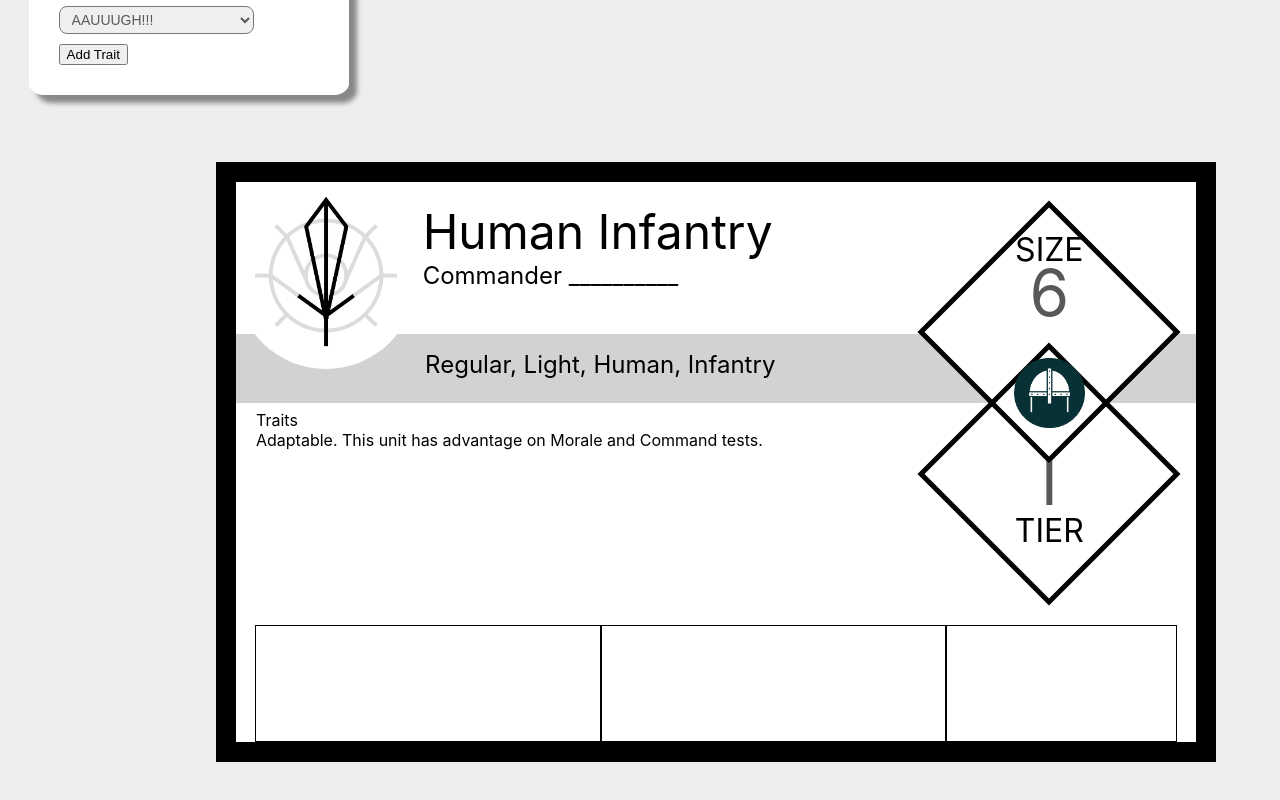
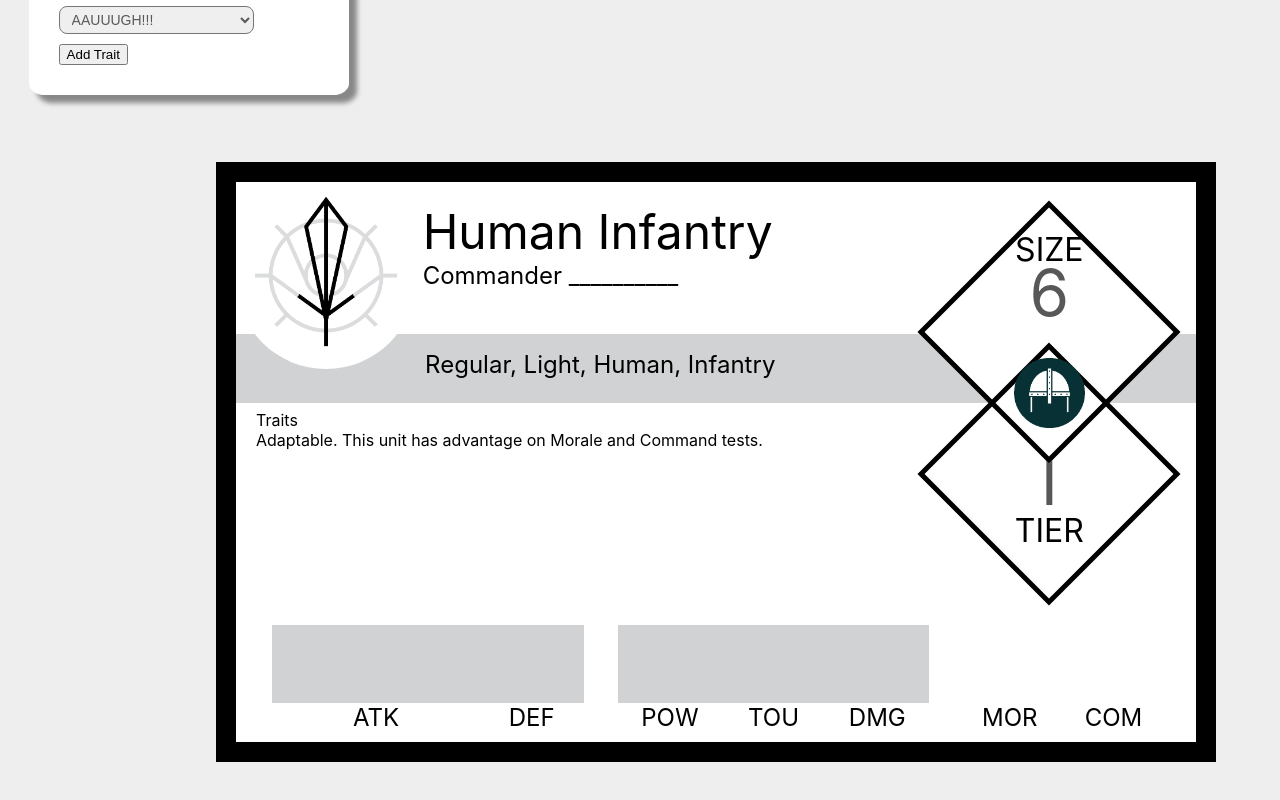
Before and after one commit to ZackBarbari/KW-Unit-Generator, a React (Create React App) app: page / in a window 1280 px wide. Shown: the part 955-1755 px from the top of the page. Built offline with nearby package versions, Linux system fonts and the light colour scheme.

Commit message:
Ability score bar partially implemented

```diff
--- a/src/components/Card.css
+++ b/src/components/Card.css
@@ -133,12 +133,48 @@
     padding: 1.7%;
   }
   .atk-pow-block {
-    border: 1px solid #000;
+    /*border: 1px solid #000;*/
+    display:flex;
+    flex-direction: column;
     flex: 3;
     order: 1
   }
   .mor-com-block {
-    border: 1px solid #000;
+    /*border: 1px solid #000;*/
+    display:flex;
+    flex-direction: column;
     flex: 2;
     order: 2
   }
+  .ability-score-bar {
+    margin-left: 5%;
+    width:90%;
+    background-color: #D1D2D3;
+    flex:2;
+    order:1
+  }
+  .ability-score-bar2 {
+    margin-left: 5%;
+    width:90%;
+    flex:2;
+    order:1
+  }
+  .ability-score-title-zone {
+    margin-left: 5%;
+    width:90%;
+    display: flex;
+    flex-direction: row;
+    flex: 1;
+    order: 2;
+  }
+  .ability-score-title {
+    font-size: 150%;
+    text-align: center;
+    flex:2;
+  }
+
+  .ability-score-title2 {
+    font-size: 150%;
+    text-align: center;
+    flex:1;
+  }
--- a/src/components/InputBox.js
+++ b/src/components/InputBox.js
@@ -35,7 +35,7 @@ const InputBox = ({onMod}) => {
     var marker = true;
 
     const onSave = () => {
-        //console.log(marker, (raceMap.get(raceRef.current.value)).name, defaults.changedRace)
+        //console.log(marker, (raceMap.get(raceRef.current.value)).name, defaults.changedRace, customRaceRef.current.value)
         const body = {
             name: nameRef.current.value,
             commander: commandRef.current.value,
@@ -43,8 +43,8 @@ const InputBox = ({onMod}) => {
             unit: typeRef.current.value,
             exp: typeRef.current.value === 'Levy' ? expMap.get('0') : expMap.get(expRef.current.value),
             equip: typeRef.current.value === 'Levy' ? equipMap.get('0') : equipMap.get(equipRef.current.value),
-            race: (marker ? (raceMap.get(raceRef.current.value)).name : defaults.changedRace) === 'Other' ? customRaceRef.current.value: (raceMap.get(raceRef.current.value)).name,
-            size: (marker ? (raceMap.get(raceRef.current.value)).name : defaults.changedRace) === 'Other' ? customSizeRef.current.value : (raceMap.get(raceRef.current.value)).size,
+            race: (marker ? (raceMap.get(raceRef.current.value)).name : defaults.changedRace) === 'Other' ? (customRaceRef.current !== null ? customRaceRef.current.value : "") : (raceMap.get(raceRef.current.value)).name,
+            size: (marker ? (raceMap.get(raceRef.current.value)).name : defaults.changedRace) === 'Other' ? (customSizeRef.current !== null ? customSizeRef.current.value : 6) : (raceMap.get(raceRef.current.value)).size,
             tier: typeRef.current.value === 'Levy' ? "I" : tierRef.current.value,
             traits: list.length === 0 ? traitList : list
 
--- a/src/components/UnitCard.js
+++ b/src/components/UnitCard.js
@@ -38,9 +38,28 @@ const UnitCard = React.forwardRef(
                 </div>
             </div>
             <div className='stats-container'>
-                <div className='atk-pow-block'></div>
-                <div className='atk-pow-block'></div>
-                <div className='mor-com-block'></div>
+                <div className='atk-pow-block'>
+                    <div className='ability-score-bar'/>
+                    <div className='ability-score-title-zone'>
+                        <div className='ability-score-title'>ATK</div>
+                        <div className='ability-score-title2'>DEF</div>
+                    </div>
+                </div>
+                <div className='atk-pow-block'>
+                    <div className='ability-score-bar'/>
+                    <div className='ability-score-title-zone'>
+                        <div className='ability-score-title'>POW</div>
+                        <div className='ability-score-title'>TOU</div>
+                        <div className='ability-score-title'>DMG</div>
+                    </div>
+                </div>
+                <div className='mor-com-block'>
+                    <div className='ability-score-bar2'/>
+                    <div className='ability-score-title-zone'>
+                        <div className='ability-score-title'>MOR</div>
+                        <div className='ability-score-title'>COM</div>
+                    </div>
+                </div>
             </div>
         </div>
         </>
```
